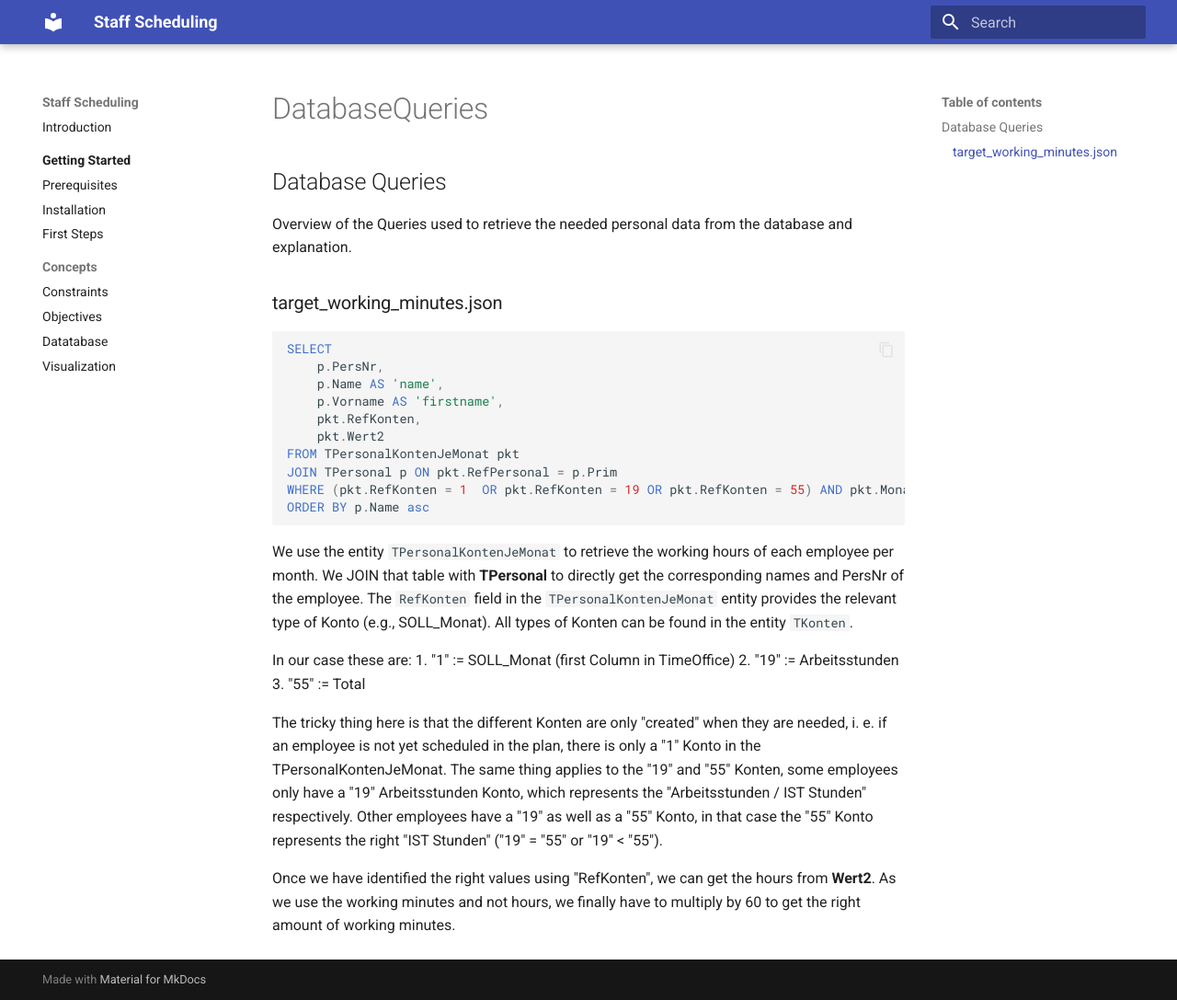
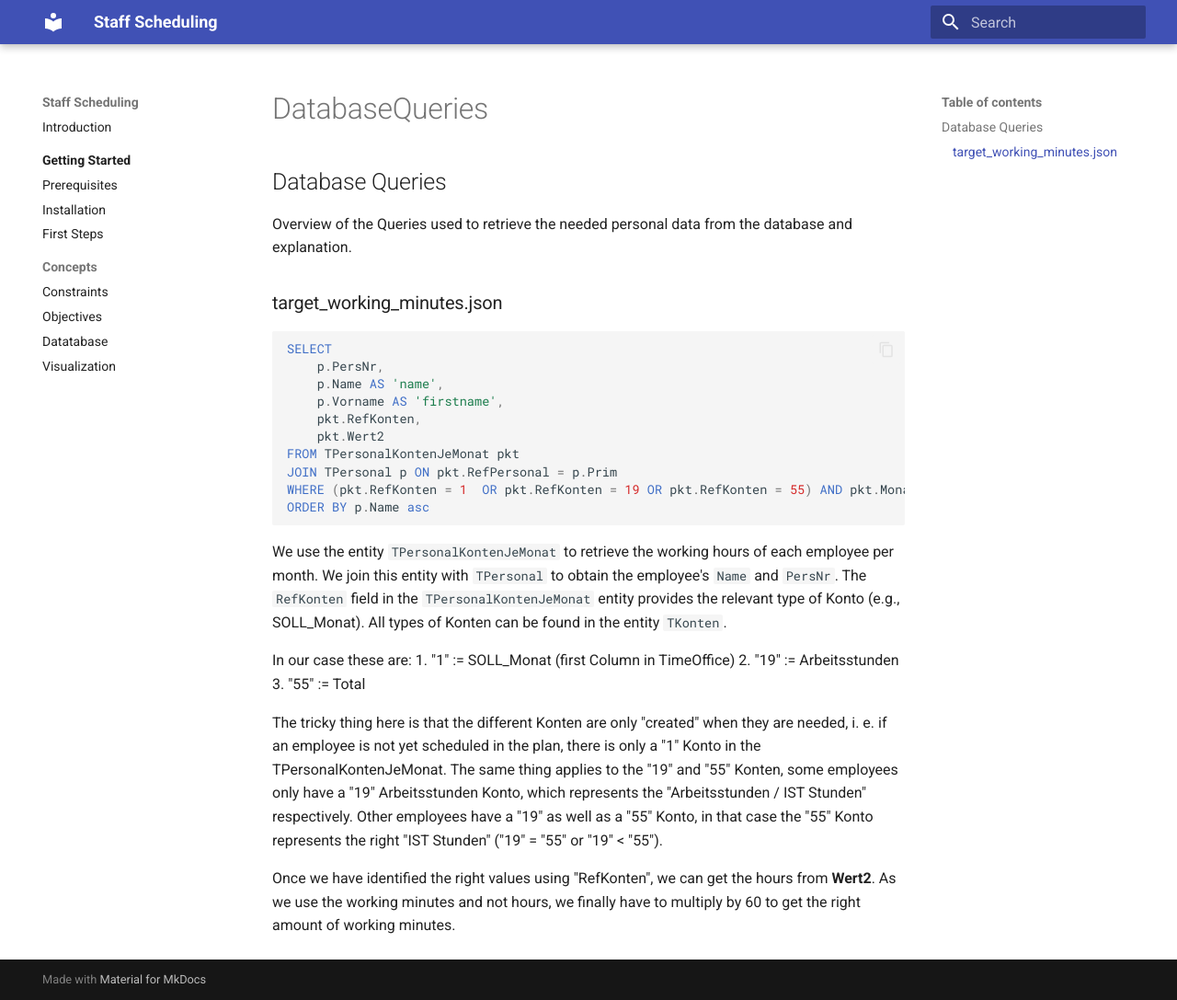
Before and after one commit to CombiRWTH/StaffScheduling, an MkDocs documentation site: the page built from docs/DatabaseQueries.md, in a window 1280 px wide and 1087 px high. Shown: the whole window at 92% size. Built offline with MkDocs 1.6.1 and Material for MkDocs 9.7.7, drawn with Linux system fonts in a browser that asks for light colours.

Commit message:
Update docs/DatabaseQueries.md
Co-authored-by: Philipp Lentzen <code@philipplentzen.dev>

````diff
--- a/docs/DatabaseQueries.md
+++ b/docs/DatabaseQueries.md
@@ -17,7 +17,7 @@ ORDER BY p.Name asc
 ```
 
 We use the entity `TPersonalKontenJeMonat` to retrieve the working hours of each employee per month.
-We JOIN that table with **TPersonal** to directly get the corresponding names and PersNr of the employee.
+We join this entity with `TPersonal` to obtain the employee's `Name` and `PersNr`.
 The `RefKonten` field in the `TPersonalKontenJeMonat` entity provides the relevant type of Konto (e.g., SOLL_Monat). All types of Konten can be found in the entity `TKonten`.
 
 In our case these are:
````
